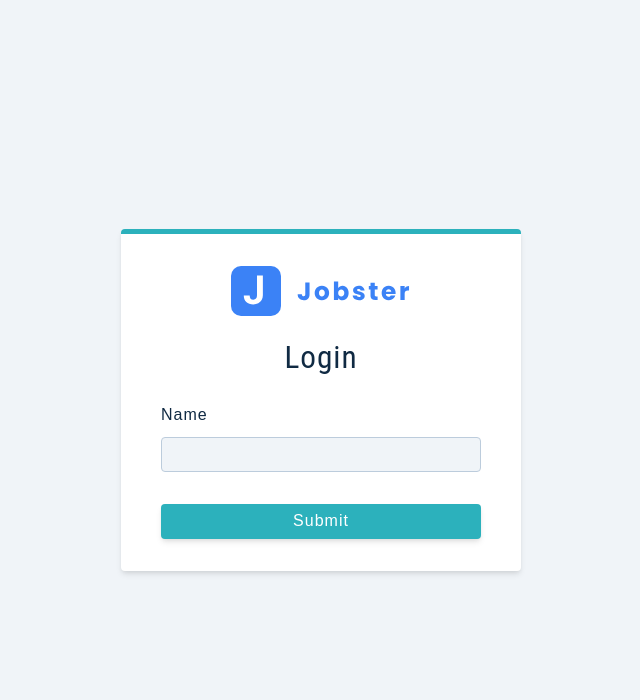
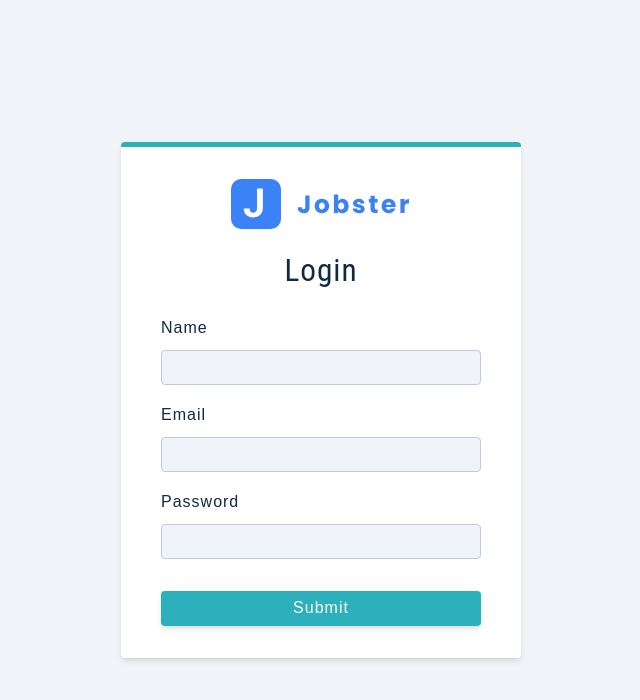
Before and after one commit to nguyenchien/jobster, a React (Create React App) app: page /register in a window 1280 px wide. Shown: the top 700 px of the page, without its empty margins (319-959 px from the left). Built offline with nearby package versions, Linux system fonts and the light colour scheme.

Commit message:
FormRow component

```diff
--- /dev/null
+++ b/src/components/FormRow.js
@@ -0,0 +1,18 @@
+import React from 'react'
+
+const FormRow = ({ type, name, value, handleChange, labelText }) => {
+  return (
+    <div className='form-row'>
+      <label htmlFor='name' className='form-label'>{labelText || name}</label>
+      <input
+        type={type}
+        value={value}
+        name={name}
+        onChange={handleChange}
+        className='form-input'
+      />
+    </div>
+  )
+}
+
+export default FormRow
--- a/src/components/index.js
+++ b/src/components/index.js
@@ -1,3 +1,4 @@
+import FormRow from './FormRow'
 import Logo from './Logo'
 
-export { Logo }
+export { Logo, FormRow }
--- a/src/pages/Register.js
+++ b/src/pages/Register.js
@@ -1,5 +1,5 @@
 import { useState, useEffect } from 'react';
-import { Logo } from '../components';
+import { Logo, FormRow } from '../components';
 import Wrapper from '../assets/wrappers/RegisterPage';
 
 const Register = () => {
@@ -14,10 +14,7 @@ const Register = () => {
   const [values, setValues] = useState(initialState);
 
   const handleChange = (e) => {
-    setValues({
-      ...initialState,
-      name: e.target.value
-    });
+    console.log(e.target);
   };
 
   const onSubmit = (e) => {
@@ -31,22 +28,34 @@ const Register = () => {
         <Logo />
         <h3>Login</h3>
 
-        <div className='form-row'>
-          <label htmlFor='name' className='form-label'>
-            name
-          </label>
-          <input
-            type='text'
-            value={values.name}
-            name='name'
-            onChange={handleChange}
-            className='form-input'
-          />
-        </div>
+        {/* name field */}
+        <FormRow
+          type='text'
+          name='name'
+          value={values.name}
+          handleChange={handleChange}
+          labelText='Name'
+        />
 
-        <button type='submit' className='btn btn-block'>
-          submit
-        </button>
+        {/* email field */}
+        <FormRow
+          type='email'
+          name='email'
+          value={values.email}
+          handleChange={handleChange}
+          labelText='Email'
+        />
+
+        {/* password field */}
+        <FormRow
+          type='password'
+          name='password'
+          value={values.password}
+          handleChange={handleChange}
+          labelText='Password'
+        />
+
+        <button type='submit' className='btn btn-block'>submit</button>
       </form>
     </Wrapper>
   )
```
